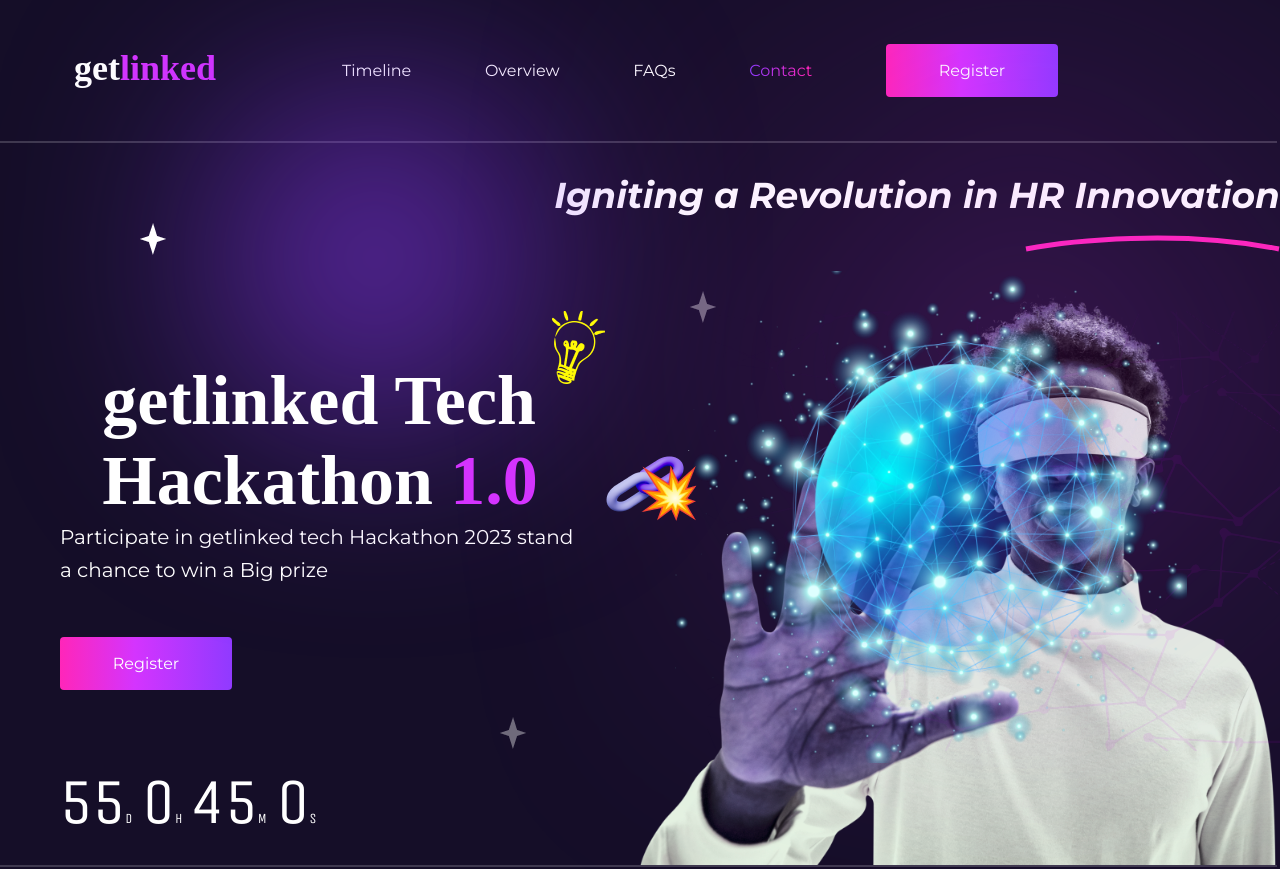
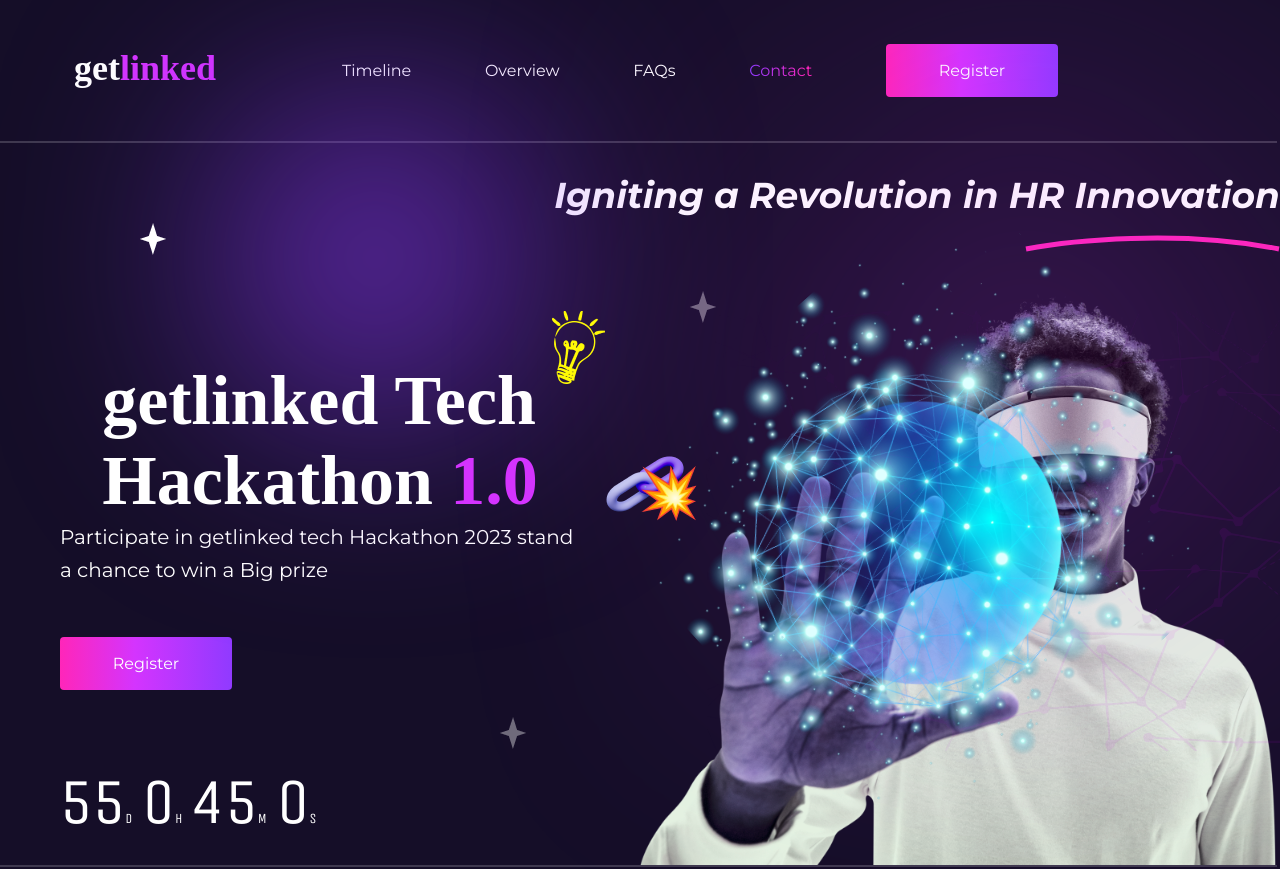
Before and after one commit to harzyz/hackathon, a React (Vite) app: page / in a window 1280 px wide. Shown: the top 869 px of the page. Built offline with nearby package versions, Linux system fonts and the light colour scheme; a web font is replaced by a local one.

Commit message:
first commit

```diff
--- a/src/components/registerpage.css
+++ b/src/components/registerpage.css
@@ -235,6 +235,7 @@
   }
   .regForm{
     margin-bottom: 0px;
+    width: 100%;
   }
   .formLayout{
     flex-direction: column;
--- a/src/components/virtualglasses.css
+++ b/src/components/virtualglasses.css
@@ -180,7 +180,25 @@
   top: -20px;
   width: 80%;
   left: 35px;
+  animation-name: robo;
+  animation-duration: 3s;
+  animation-iteration-count: infinite;
+  /* animation-direction: alternate-reverse; */
+  animation-timing-function: linear;
+  /* transition: all 2s ease-in-out; */
 }
+@keyframes robo {
+  0% {transform: rotate(0deg)}
+  10% {transform: rotate(45deg)}
+  20% {transform: rotate(90deg)}
+  40% {transform: rotate(180deg)}
+  60% {transform: rotate(270deg)}
+  80% {transform: rotate(300deg)}
+  100% {transform: rotate(360deg);}
+}
+/* .picIndex:focus{
+  transform: rotate(90deg);
+} */
 .metrix{
   z-index: 3;
   position: absolute;
```
Also changed, not shown: src/components/rulesandpolicy.css (+0 -7 lines).
